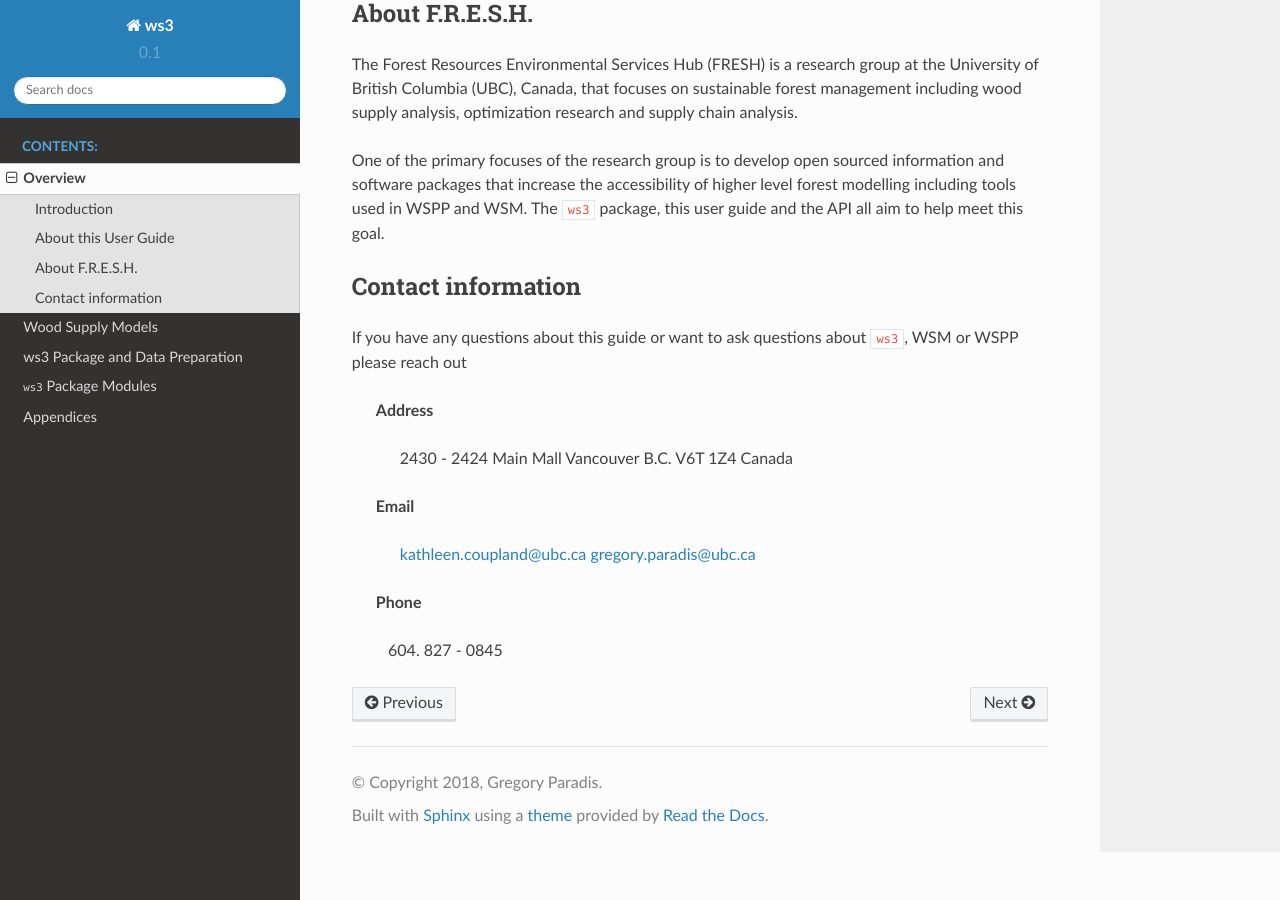
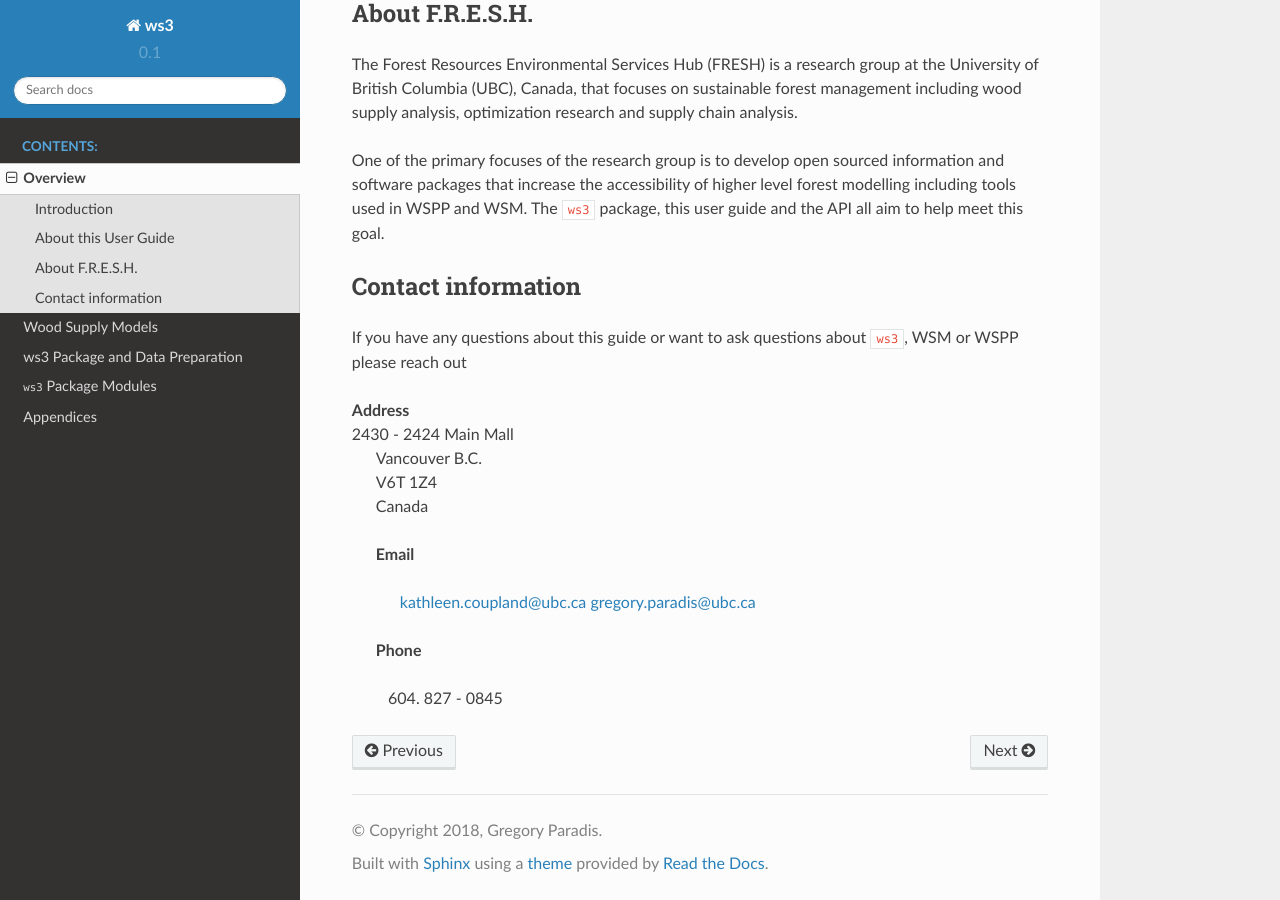
Before and after one commit to UBC-FRESH/ws3, a Sphinx documentation site: the page built from docs/source/intro.rst, in a window 1280 px wide and 900 px high, scrolled down 1266 px. Built offline with Sphinx 7.4.7 and the Read the Docs theme 2.0.0, drawn with Linux system fonts in a browser that asks for light colours.

```diff
--- a/docs/source/intro.rst
+++ b/docs/source/intro.rst
@@ -38,12 +38,11 @@ Contact information
 
 If you have any questions about this guide or want to ask questions about ``ws3``, WSM or WSPP please reach out
 
-	**Address**
-
-		2430 - 2424 Main Mall
-		Vancouver B.C.
-		V6T 1Z4
-		Canada
+|	**Address**
+|	2430 - 2424 Main Mall
+|		Vancouver B.C.
+|		V6T 1Z4
+|		Canada
 
 	**Email**
 
```
